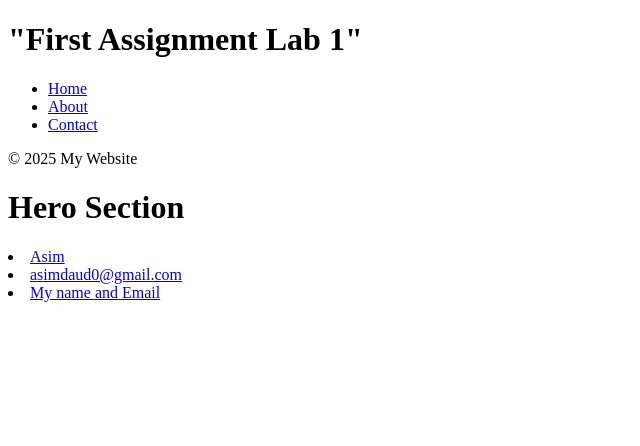
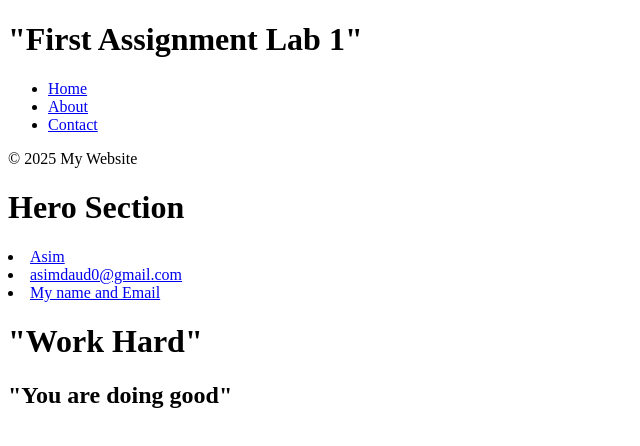
Before and after one commit to Asim0712/Mod1-, a plain HTML site: page index.html in a window 1280 px wide. Shown: the whole page, without its empty margins (0-640 px from the left). Drawn offline with Linux system fonts and the light colour scheme.

Commit message:
Added customer testimonial

```diff
--- a/index.html
+++ b/index.html
@@ -25,5 +25,9 @@
           <li><a href="#">asimdaud0@gmail.com</a></li>
           <li><a href="#">My name and Email</a></li>
       </Feature>
+      <Customer Testimonial>
+        <h1>"Work Hard"</h1>
+        <h2>"You are doing good"</h2>
+      <Customer Testimonial>
 </body>
 </html>
```
